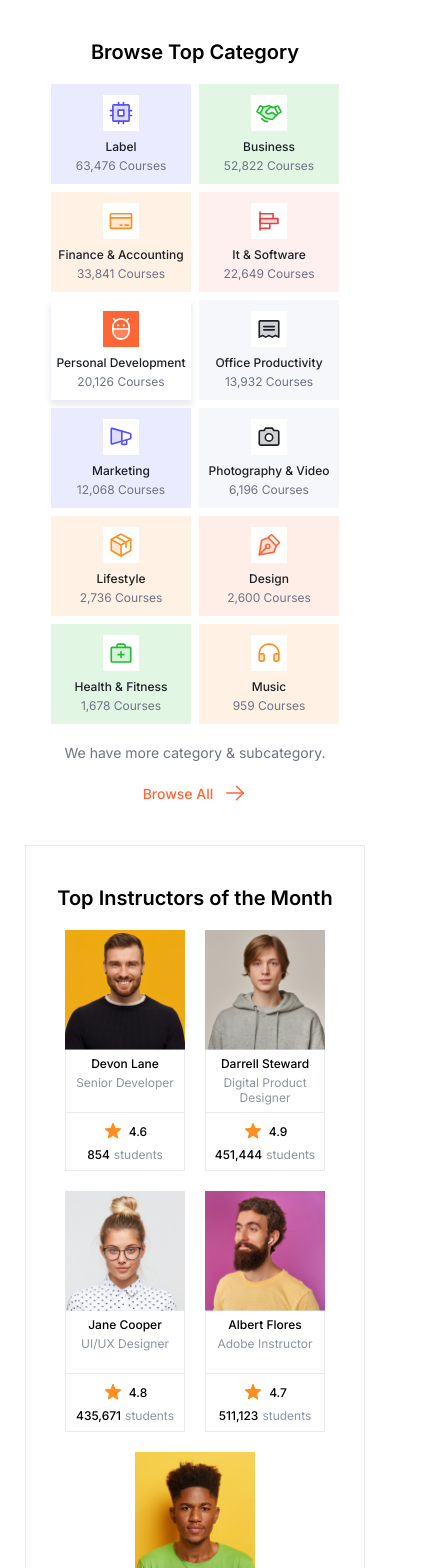
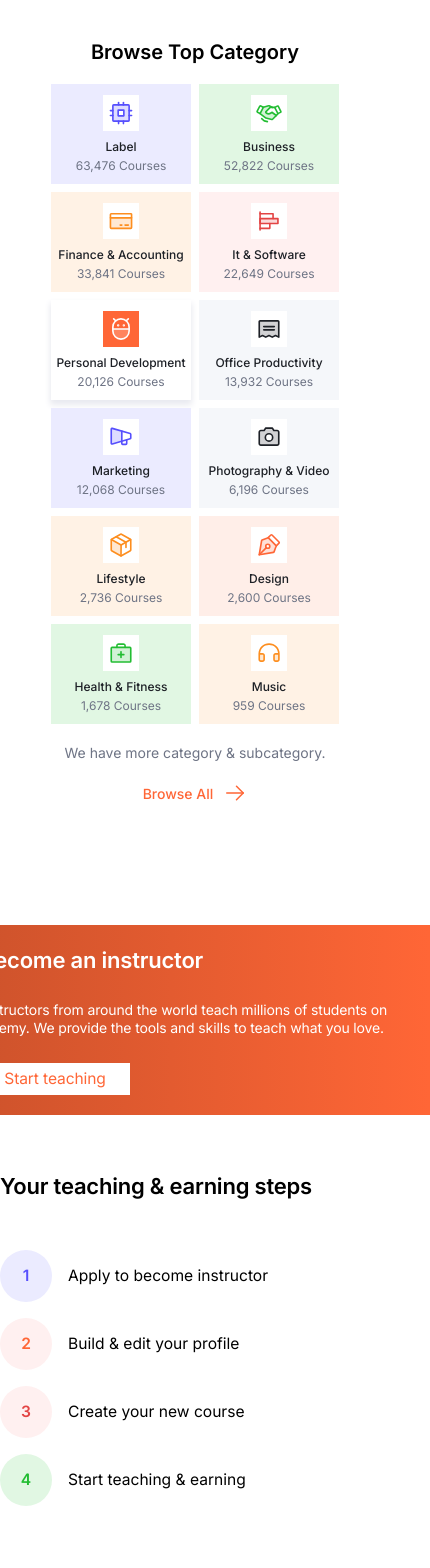
Before and after one commit to archis-academy/june-frontend-e-tutor-lms-1, a Next.js app: page / in a window 390 px wide. Shown: the top 1568 px of the page, 430 px wide, since content can reach past the window. Built offline with nearby package versions, Linux system fonts and the light colour scheme.

Commit message:
[JU-6] responsive

```diff
--- a/src/app/page.tsx
+++ b/src/app/page.tsx
@@ -1,13 +1,16 @@
 import { HomePageCategories } from "@/components/HomePageCategories/HomePageCategories";
 import { PopularInstructors } from "@/components/PopularInstructors/PopularInstructors";
 import { HomePageCompanies } from "@/components/HomePageCompanies/HomePageCompanies";
+import CtaComponent from "../components/CtaComponent/CtaComponent";
 
 export default function Home() {
   return (
     <main>
       <HomePageCategories />
+      <CtaComponent/>
       <PopularInstructors />
       <HomePageCompanies />
+
     </main>
   );
 }
--- /dev/null
+++ b/src/components/CtaComponent/CtaComponent.module.scss
@@ -0,0 +1,158 @@
+
+.cta-component{
+  width: 100%;
+display: flex;
+justify-content: center;
+align-items: flex-start;
+// background-color: #F5F7FA;
+padding: 80px 0;
+margin: 0 auto;
+.cta-content{
+  max-width: 1320px;
+  display: flex;
+  flex-wrap: wrap;
+  justify-content: center;
+  align-items: center;
+  gap: 24px;
+  .cta-content-left{
+    display: flex;
+    justify-content: center;
+    align-items: center;
+    max-width:608px;
+    // max-height: 270px;
+    padding:10px 0 0 40px;
+    gap: 24px;
+    background: linear-gradient(90deg, #CC522B 0%, #FF6636 100%);
+    .cta-content-left-title-btn{
+      display: flex;
+      flex-direction: column;
+      gap: 12px;
+      .cta-content-left-header{
+        margin: 0;
+font-size: clamp(22px, 4vw, 32px);
+font-weight: 600;
+line-height:clamp(30px, 4vw, 40px);
+letter-spacing: -0.01em;
+text-align: left;
+color:#ffffff ;
+      }
+      .cta-content-left-paragraph{
+font-size:clamp(10px, 4vw, 14px);
+font-weight: 400;
+line-height:clamp(18px, 4vw, 22px);
+letter-spacing: -0.01em;
+text-align: left;
+color:#ffffff ;
+
+      }
+
+      a{
+        display: flex;
+        justify-content: center;
+        align-items: center;
+        width: clamp(150px, 4vw,196px);
+height:clamp(32px, 4vw,48px);
+gap: 12px;
+background-color: #ffffff;
+color: #FF6636;
+text-decoration: none;
+font-family: Inter;
+font-size: clamp(8px, 4vw, 16px);
+line-height: 48px;
+letter-spacing: -0.008em;
+text-align: left;
+
+.cta-content-left-btn-arrow{
+  display: flex;
+  max-width: 24px;
+  max-width: 24px;
+
+}
+
+
+      }
+    }
+
+
+  }
+  .cta-content-right{
+    display: flex;
+    flex-direction: column;
+    justify-content: center;
+    max-width: 670px;
+// max-height: 271px;
+padding: 10px 40px;
+gap: 27px;
+opacity: 0px;
+background-color: #ffffff;
+.cta-content-right-header{
+font-size:clamp(22px, 4vw, 32px);
+font-weight: 600;
+line-height:clamp(30px, 4vw, 40px);
+letter-spacing: -0.01em;
+text-align: left;
+
+}
+.cta-content-right-steps{
+  display: grid;
+      grid-template-columns: repeat(2, 1fr);
+      // grid-template-columns: repeat(auto-fill, minmax(270px, 1fr));
+       grid-template-rows: repeat(2, 1fr);
+       gap: 16px;
+       justify-items: start;
+ .cta-content-right-steps-one{
+ display: flex;
+ justify-content: center;
+ align-items: center;
+ gap: 16px;
+ p{
+font-size: clamp(10px, 4vw, 16px);
+font-weight: 400;
+line-height: clamp(12px, 4vw, 24px);
+text-align: left;
+
+ }
+ span{
+  display: grid;
+  place-items: center;
+  width: 52px;
+  height: 52px;
+  border-radius: 100%;
+  font-size: clamp(10px, 4vw, 24px);
+  font-weight: 600;
+  line-height: clamp(15px, 4vw, 30px);
+  text-align: center;
+
+ }
+ }
+}
+  }
+}
+}
+
+@media only screen and (max-width: 450px) {
+  .cta-component .cta-content .cta-content-left{
+    display: flex;
+    background-color: #1359c1 !important;
+    padding: 20px !important;
+    img{
+      display: none !important;
+    }
+  }
+}
+@media (max-width: 450px){
+  .cta-component .cta-content .cta-content-right .cta-content-right-steps{
+   display: flex;
+   flex-direction: column;
+   margin: 0 auto;
+   align-items: flex-start;
+  width: 100vw;
+
+
+
+   .cta-content-right-steps-one{
+    display: flex;
+
+   }
+  }
+}
--- /dev/null
+++ b/src/components/CtaComponent/CtaComponent.tsx
@@ -0,0 +1,64 @@
+import Image from "next/image";
+import styles from "./CtaComponent.module.scss";
+import arrowRightImg from "@/public/common/arrow-right.svg";
+import ctaImg from "@/public/PopularInstructors/cta-profile.png";
+
+function CtaComponent() {
+  return (
+    <div className={`${styles["cta-component"]}`}>
+      <div className={`${styles["cta-content"]}`}>
+        <div className={`${styles["cta-content-left"]}`}>
+          <div className={`${styles["cta-content-left-title-btn"]}`}>
+            <h3 className={`${styles["cta-content-left-header"]}`}>
+              Become an instructor
+            </h3>
+            <p className={`${styles["cta-content-left-paragraph"]}`}>
+              Instructors from around the world teach millions of students on Udemy.
+              We provide the tools and skills to teach what you love.
+            </p>
+
+            <a href="#">
+              Start teaching{" "}
+              <Image
+                className={`${styles["cta-content-left-btn-arrow"]}`}
+                src={arrowRightImg}
+                alt="arrowRightImg"
+              />
+            </a>
+          </div>
+
+          <Image
+            style={{ width: "clamp(170px, 500px, 300px)", height: "270px" }}
+            src={ctaImg}
+            alt="CtaImg"
+          />
+        </div>
+        <div className={`${styles["cta-content-right"]}`}>
+          <h3 className={`${styles["cta-content-right-header"]}`}>
+            Your teaching & earning steps
+          </h3>
+          <div className={`${styles["cta-content-right-steps"]}`}>
+            <div className={`${styles["cta-content-right-steps-one"]}`}>
+              <span style={{ backgroundColor: "#EBEBFF", color: "#564FFD" }}>1</span>
+              <p>Apply to become instructor</p>
+            </div>
+            <div className={`${styles["cta-content-right-steps-one"]}`}>
+              <span style={{ backgroundColor: "#FFF0F0", color: "#FF6636" }}>2</span>
+              <p>Build & edit your profile</p>
+            </div>
+
+            <div className={`${styles["cta-content-right-steps-one"]}`}>
+              <span style={{ backgroundColor: "#FFF0F0", color: "#E34444" }}>3</span>
+              <p>Create your new course</p>
+            </div>
+            <div className={`${styles["cta-content-right-steps-one"]}`}>
+              <span style={{ backgroundColor: "#E1F7E3", color: "#23BD33" }}>4</span>
+              <p>Start teaching & earning</p>
+            </div>
+          </div>
+        </div>
+      </div>
+    </div>
+  );
+}
+export default CtaComponent;
--- a/src/components/HomePageCompanies/HomePageCompanies.module.scss
+++ b/src/components/HomePageCompanies/HomePageCompanies.module.scss
@@ -10,6 +10,8 @@
   justify-content: center;
   align-items: center;
   gap: 30px;
+  // position: relative;
+  // z-index: 0;
   .info {
     width: 424px;
     font-family: $primary-font;
--- a/src/components/PopularInstructors/PopularInstructors.module.scss
+++ b/src/components/PopularInstructors/PopularInstructors.module.scss
@@ -13,6 +13,11 @@
   width: 100%;
   margin-inline: auto;
   border: 1px solid $light-gray;
+  // position: absolute;
+  // z-index: 1;
+  // background-color: #ffffff;
+  // left: 50%;
+  // transform: translate(-50%, -40%);
 
   @media screen and (max-width: 1700px) {
     max-width: 1300px;
```
Also changed, not shown: public/PopularInstructors/cta-profile.png (added), 1 other file (tests, documents, lock files or other folders).
